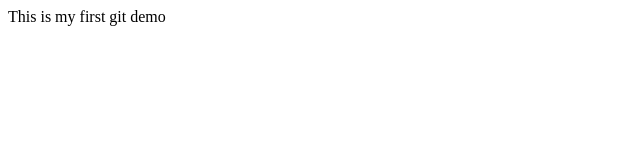
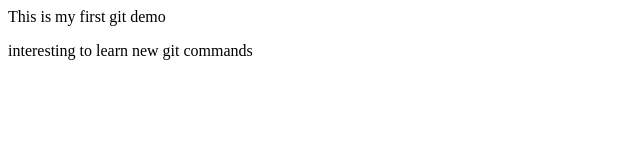
Before and after one commit to Haleema-N/LocalRepo, a plain HTML site: page index.html in a window 1280 px wide. Shown: the whole page, without its empty margins (0-640 px from the left). Drawn offline with Linux system fonts and the light colour scheme.

Commit message:
new feature is added

```diff
--- a/index.html
+++ b/index.html
@@ -2,6 +2,7 @@
     <head>
         <body>
             <p>This is my first git demo</p>
+            <p>interesting to learn new git commands</p>
         </body>
     </head>
 </html>
```
